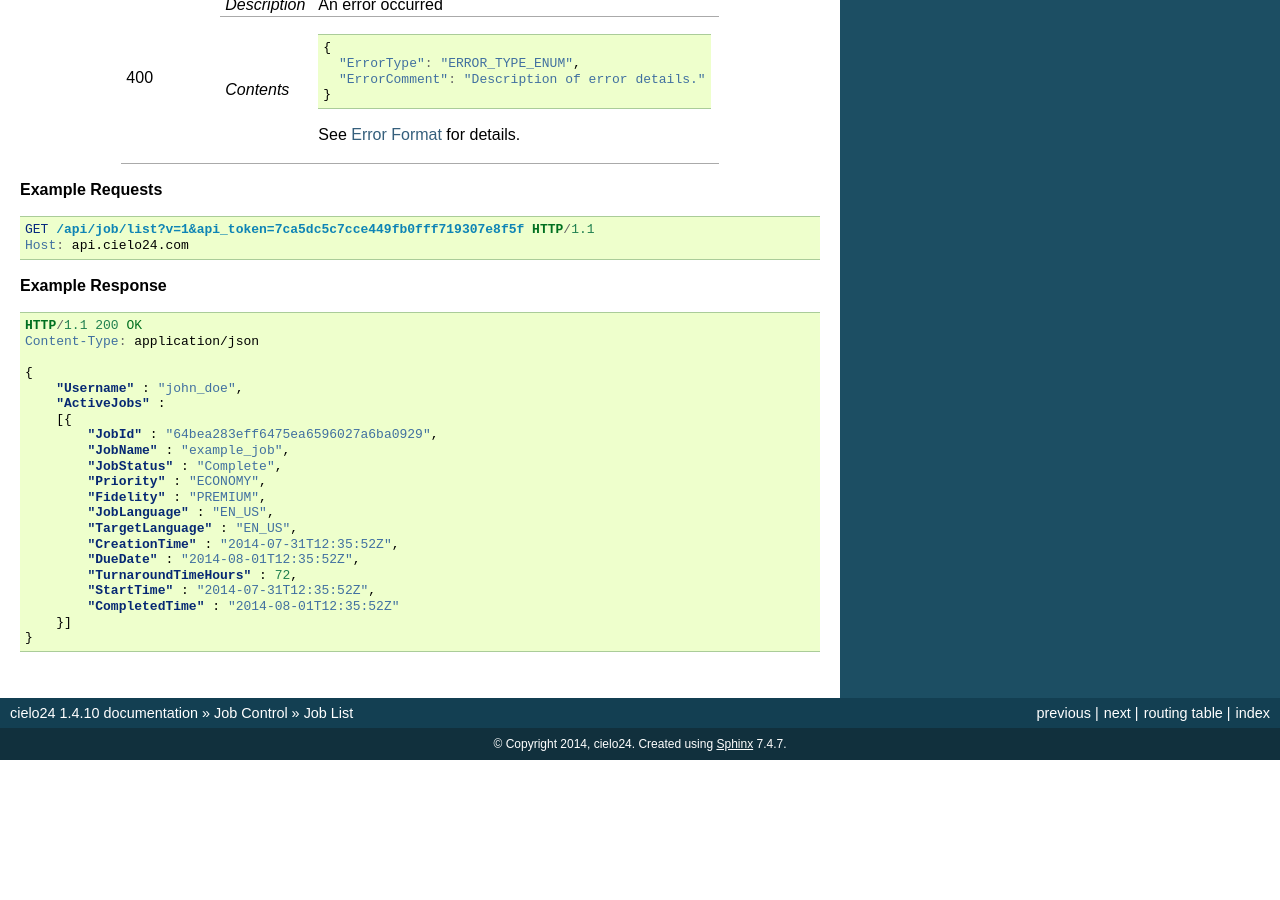
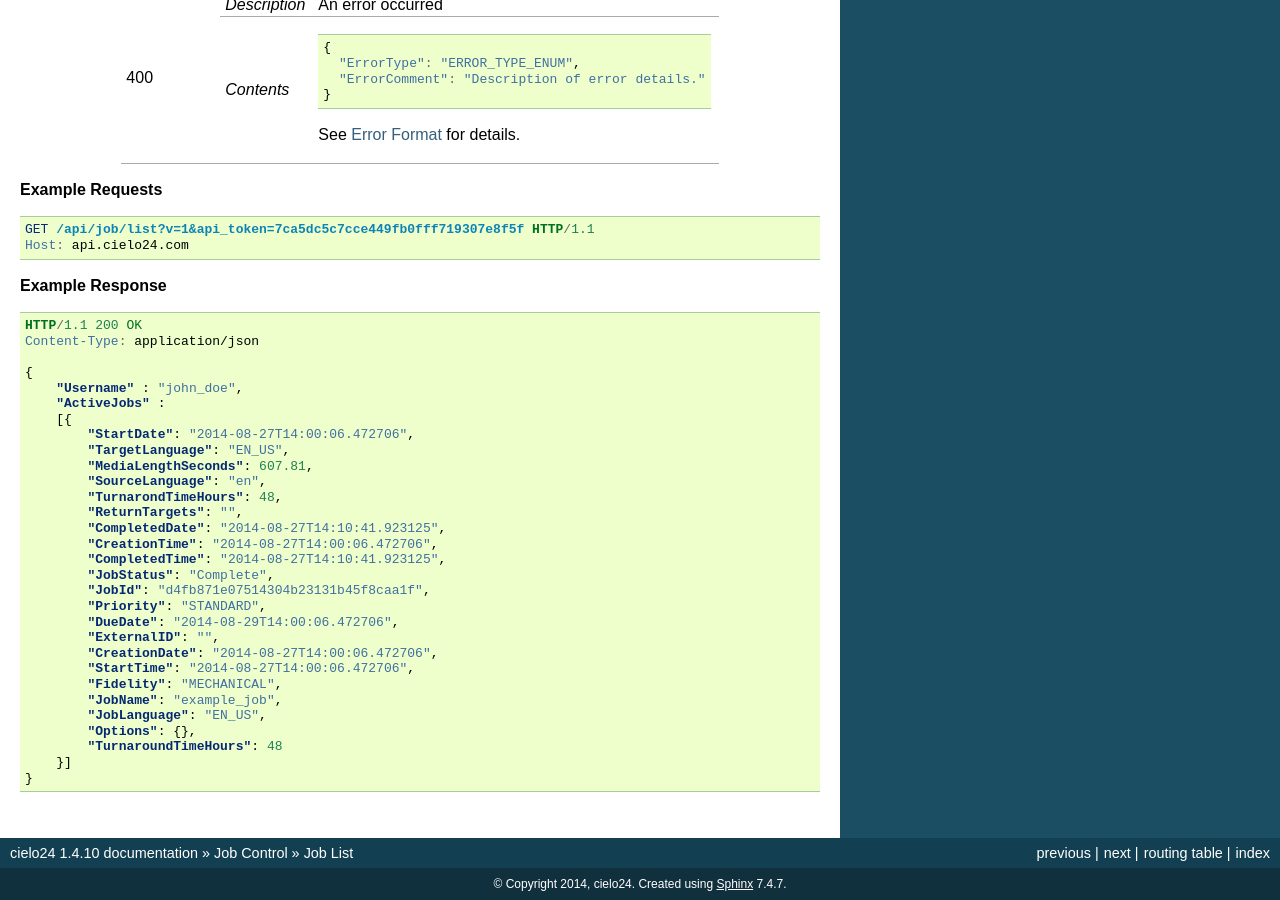
Before and after one commit to cielo24/Docs, a Sphinx documentation site: the page built from api/source/job_control/job_list.rst, in a window 1280 px wide and 900 px high, scrolled down 636 px. Built offline with Sphinx 7.4.7, drawn with Linux system fonts in a browser that asks for light colours; before the commit the page ends 1396 px from its top, so only the background shows below that.

Commit message:
[EN-2139] Changing the documentation for the  and  endpoints related to changes from EN-2140.

```diff
--- a/api/source/job_control/job_list.rst
+++ b/api/source/job_control/job_list.rst
@@ -75,17 +75,26 @@ The list is sorted by default to the creation time of the job, descending.
         "Username" : "john_doe",
         "ActiveJobs" :
         [{
-            "JobId" : "64bea283eff6475ea6596027a6ba0929",
-            "JobName" : "example_job",
-            "JobStatus" : "Complete",
-            "Priority" : "ECONOMY",
-            "Fidelity" : "PREMIUM",
-            "JobLanguage" : "EN_US",
-            "TargetLanguage" : "EN_US",
-            "CreationTime" : "2014-07-31T12:35:52Z",
-            "DueDate" : "2014-08-01T12:35:52Z",
-            "TurnaroundTimeHours" : 72,
-            "StartTime" : "2014-07-31T12:35:52Z",
-            "CompletedTime" : "2014-08-01T12:35:52Z"
+            "StartDate": "2014-08-27T14:00:06.472706",
+            "TargetLanguage": "EN_US",
+            "MediaLengthSeconds": 607.81,
+            "SourceLanguage": "en",
+            "TurnarondTimeHours": 48,
+            "ReturnTargets": "",
+            "CompletedDate": "2014-08-27T14:10:41.923125",
+            "CreationTime": "2014-08-27T14:00:06.472706",
+            "CompletedTime": "2014-08-27T14:10:41.923125",
+            "JobStatus": "Complete",
+            "JobId": "d4fb871e07514304b23131b45f8caa1f",
+            "Priority": "STANDARD",
+            "DueDate": "2014-08-29T14:00:06.472706",
+            "ExternalID": "",
+            "CreationDate": "2014-08-27T14:00:06.472706",
+            "StartTime": "2014-08-27T14:00:06.472706",
+            "Fidelity": "MECHANICAL",
+            "JobName": "example_job",
+            "JobLanguage": "EN_US",
+            "Options": {},
+            "TurnaroundTimeHours": 48
         }]
     }
```
Also changed, not shown: api/source/job_control/job_info.rst (+27 -12 lines).
